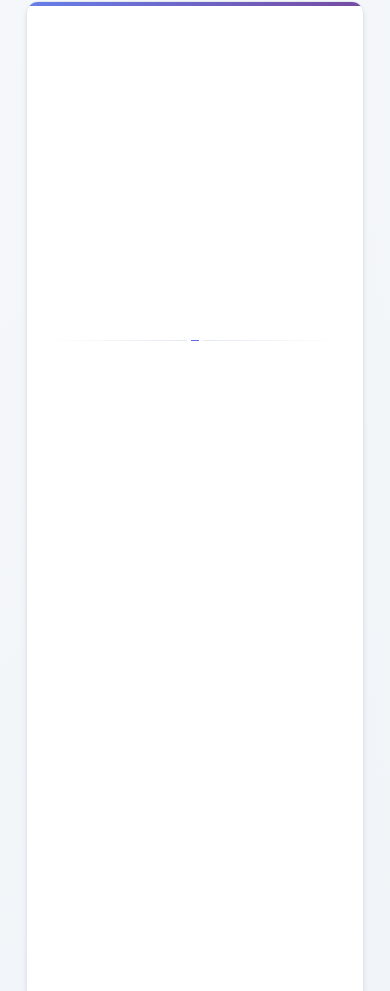
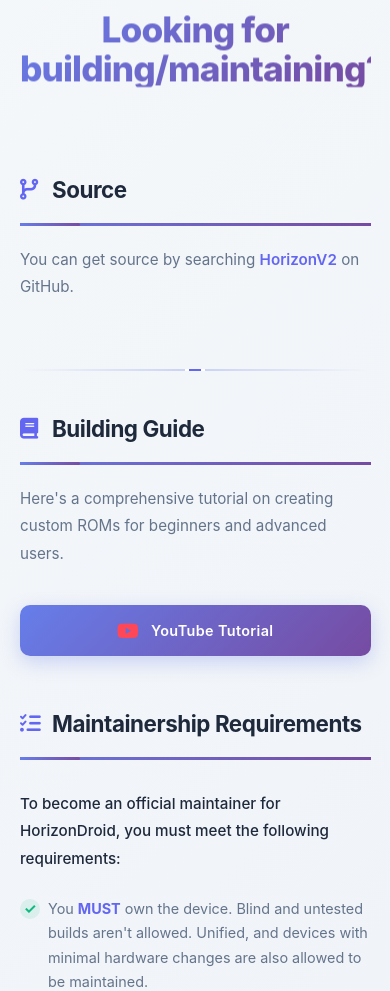
Before and after one commit to SheoranPranshu/test01, a React (Vite) app: page /build in a window 390 px wide. Shown: the part 1009-2000 px from the top of the page. Built offline with nearby package versions, Linux system fonts and the light colour scheme.

Commit message:
build page 02

```diff
--- a/src/components/css/Build.css
+++ b/src/components/css/Build.css
@@ -1,63 +1,58 @@
 .build-content {
     max-width: 900px;
     margin: 0 auto;
-    background: var(--card-bg);
-    border-radius: 20px;
-    padding: 50px;
-    backdrop-filter: blur(20px);
-    border: 1px solid var(--border-color);
-    box-shadow: var(--card-shadow);
-    position: relative;
-    overflow: hidden;
-}
-
-.build-content::before {
-    content: '';
-    position: absolute;
-    top: 0;
-    left: 0;
-    right: 0;
-    height: 4px;
-    background: var(--gradient-purple);
-    border-radius: 20px 20px 0 0;
+    padding: 40px 20px;
 }
 
 .build-section {
-    margin-bottom: 50px;
+    margin-bottom: 60px;
     animation: fadeInUp 0.6s ease-out;
     will-change: opacity, transform;
 }
 
 .build-section h1 {
-    font-size: 2.75rem;
-    margin-bottom: 40px;
-    background: var(--gradient-purple);
+    font-size: 3rem;
+    margin-bottom: 50px;
+    background: linear-gradient(135deg, #667eea 0%, #764ba2 100%);
     -webkit-background-clip: text;
     -webkit-text-fill-color: transparent;
     background-clip: text;
     text-align: center;
-    font-weight: 700;
+    font-weight: 800;
     letter-spacing: -0.025em;
-    line-height: 1.2;
+    line-height: 1.1;
 }
 
 .build-section h2 {
-    font-size: 1.5rem;
-    margin-bottom: 24px;
+    font-size: 2rem;
+    margin-bottom: 30px;
     color: var(--text-primary);
     display: flex;
     align-items: center;
-    gap: 12px;
-    font-weight: 600;
-    letter-spacing: -0.01em;
-    padding-bottom: 12px;
-    border-bottom: 2px solid var(--border-color-light);
+    gap: 15px;
+    font-weight: 700;
+    letter-spacing: -0.02em;
+    padding-bottom: 15px;
+    border-bottom: 3px solid transparent;
+    border-image: linear-gradient(135deg, #667eea 0%, #764ba2 100%) 1;
+    position: relative;
+}
+
+.build-section h2::after {
+    content: '';
+    position: absolute;
+    bottom: -3px;
+    left: 0;
+    width: 60px;
+    height: 3px;
+    background: linear-gradient(135deg, #667eea 0%, #764ba2 100%);
+    border-radius: 2px;
 }
 
 .build-section h2 i {
     color: var(--primary);
-    font-size: 1.25rem;
-    min-width: 20px;
+    font-size: 1.5rem;
+    min-width: 24px;
     transition: var(--transition);
 }
 
@@ -67,10 +62,11 @@
 }
 
 .build-section p {
-    line-height: 1.7;
-    margin-bottom: 18px;
+    line-height: 1.8;
+    margin-bottom: 25px;
     color: var(--text-secondary);
-    font-size: 1rem;
+    font-size: 1.1rem;
+    max-width: 800px;
 }
 
 .build-section a:not(.btn) {
@@ -88,7 +84,7 @@
     left: 0;
     width: 0;
     height: 2px;
-    background: var(--gradient-purple);
+    background: linear-gradient(135deg, #667eea 0%, #764ba2 100%);
     transition: var(--transition);
 }
 
@@ -101,79 +97,67 @@
 }
 
 .build-section ul {
-    margin: 20px 0 20px 0;
+    margin: 30px 0;
     padding-left: 0;
     list-style: none;
+    max-width: 800px;
 }
 
 .build-section li {
-    margin-bottom: 16px;
-    line-height: 1.6;
+    margin-bottom: 20px;
+    line-height: 1.7;
     color: var(--text-secondary);
-    padding-left: 28px;
+    padding-left: 35px;
     position: relative;
     transition: var(--transition-fast);
+    font-size: 1rem;
 }
 
 .build-section li::before {
     content: '✓';
     position: absolute;
     left: 0;
-    top: 0;
+    top: 2px;
     color: var(--success);
     font-weight: bold;
-    font-size: 1.1rem;
+    font-size: 1.2rem;
+    width: 20px;
+    height: 20px;
+    border-radius: 50%;
+    background: rgba(16, 185, 129, 0.1);
+    display: flex;
+    align-items: center;
+    justify-content: center;
+    font-size: 0.9rem;
 }
 
 .build-section li:hover {
     color: var(--text-primary);
-    transform: translateX(4px);
+    transform: translateX(8px);
 }
 
 .build-section li b {
     color: var(--primary);
-    font-weight: 600;
+    font-weight: 700;
 }
 
 .requirements-box {
-    background: linear-gradient(135deg, rgba(248, 250, 252, 0.8) 0%, rgba(241, 245, 249, 0.9) 100%);
-    padding: 32px;
-    border-radius: 16px;
-    margin-top: 20px;
-    border: 1px solid var(--border-color);
-    box-shadow: 0 2px 10px rgba(0, 0, 0, 0.05);
-    position: relative;
-    transition: var(--transition);
+    margin-top: 30px;
+    padding: 0;
 }
 
-.requirements-box::before {
-    content: '';
-    position: absolute;
-    top: 0;
-    left: 0;
-    width: 100%;
-    height: 100%;
-    background: linear-gradient(135deg, rgba(102, 126, 234, 0.05) 0%, rgba(139, 92, 246, 0.05) 100%);
-    border-radius: 16px;
-    opacity: 0;
-    transition: var(--transition);
-}
-
-.requirements-box:hover::before {
-    opacity: 1;
-}
-
-.requirements-box:hover {
-    transform: translateY(-2px);
-    box-shadow: 0 8px 25px rgba(0, 0, 0, 0.1);
-    border-color: var(--primary);
+.requirements-box p {
+    font-size: 1.1rem;
+    color: var(--text-primary);
+    margin-bottom: 30px;
+    font-weight: 500;
 }
 
 .build-content hr {
     border: none;
-    height: 1px;
-    background: linear-gradient(to right, transparent, var(--border-color), transparent);
-    margin: 40px 0;
+    height: 2px;
+    background: linear-gradient(to right, transparent, rgba(102, 126, 234, 0.3), transparent);
+    margin: 60px 0;
     position: relative;
 }
 
@@ -183,8 +167,8 @@
     left: 50%;
     top: 50%;
     transform: translate(-50%, -50%);
-    width: 8px;
-    height: 8px;
+    width: 12px;
+    height: 12px;
     background: var(--primary);
     border-radius: 50%;
     box-shadow: 0 0 0 4px var(--bg-primary);
@@ -193,19 +177,19 @@
 .build-section .btn {
     display: inline-flex;
     align-items: center;
-    gap: 10px;
-    background: var(--gradient-purple);
+    gap: 12px;
+    background: linear-gradient(135deg, #667eea 0%, #764ba2 100%);
     color: white;
-    padding: 16px 32px;
+    padding: 18px 36px;
     border-radius: 12px;
     text-decoration: none;
     font-weight: 600;
-    font-size: 0.95rem;
+    font-size: 1rem;
     transition: var(--transition);
     border: none;
     cursor: pointer;
-    box-shadow: 0 4px 15px rgba(102, 126, 234, 0.3);
-    margin-top: 20px;
+    box-shadow: 0 6px 20px rgba(102, 126, 234, 0.3);
+    margin-top: 25px;
     position: relative;
     overflow: hidden;
     text-transform: none;
@@ -224,10 +208,10 @@
 }
 
 .build-section .btn:hover {
-    transform: translateY(-3px);
-    box-shadow: 0 8px 25px rgba(102, 126, 234, 0.4);
+    transform: translateY(-4px);
+    box-shadow: 0 10px 30px rgba(102, 126, 234, 0.4);
     text-decoration: none;
-    background: var(--gradient-purple-hover);
+    background: linear-gradient(135deg, #764ba2 0%, #667eea 100%);
 }
 
 .build-section .btn:hover::before {
@@ -235,107 +219,110 @@
 }
 
 .build-section .btn:active {
-    transform: translateY(-1px);
+    transform: translateY(-2px);
     transition: var(--transition-fast);
 }
 
 .build-section .btn i.fab.fa-youtube {
     color: #ff4757;
-    font-size: 1.1rem;
+    font-size: 1.2rem;
 }
 
 .build-section .btn i.fas.fa-file-alt {
     color: white;
-    font-size: 1rem;
+    font-size: 1.1rem;
 }
 
 @media (max-width: 768px) {
     .build-content {
-        padding: 32px 24px;
-        margin: 20px;
-        border-radius: 16px;
-        max-width: calc(100vw - 40px);
+        padding: 30px 15px;
     }
 
     .build-section {
-        margin-bottom: 40px;
+        margin-bottom: 50px;
     }
 
     .build-section h1 {
-        font-size: 2.25rem;
-        margin-bottom: 30px;
+        font-size: 2.5rem;
+        margin-bottom: 40px;
         line-height: 1.1;
     }
 
     .build-section h2 {
-        font-size: 1.35rem;
+        font-size: 1.6rem;
         flex-wrap: wrap;
-        gap: 8px;
+        gap: 10px;
+        margin-bottom: 25px;
+    }
+
+    .build-section p {
+        font-size: 1rem;
+        margin-bottom: 20px;
     }
 
     .build-section ul {
-        margin: 16px 0 16px 0;
+        margin: 25px 0;
     }
 
     .build-section li {
-        margin-bottom: 14px;
-        padding-left: 24px;
+        margin-bottom: 18px;
+        padding-left: 30px;
+        font-size: 0.95rem;
     }
 
-    .requirements-box {
-        padding: 24px;
-        margin-top: 16px;
-        border-radius: 12px;
+    .build-section .btn {
+        padding: 16px 28px;
+        font-size: 0.95rem;
+        width: 100%;
+        justify-content: center;
+        margin-top: 20px;
+    }
+
+    .build-content hr {
+        margin: 50px 0;
+    }
+}
+
+@media (max-width: 480px) {
+    .build-content {
+        padding: 25px 10px;
+    }
+
+    .build-section h1 {
+        font-size: 2.2rem;
+        line-height: 1.1;
+        margin-bottom: 35px;
+    }
+
+    .build-section h2 {
+        font-size: 1.4rem;
+        gap: 8px;
+        margin-bottom: 20px;
+    }
+
+    .build-section h2 i {
+        font-size: 1.3rem;
+    }
+
+    .build-section p {
+        font-size: 0.95rem;
+        margin-bottom: 18px;
+    }
+
+    .build-section li {
+        font-size: 0.9rem;
+        padding-left: 28px;
+        margin-bottom: 16px;
     }
 
     .build-section .btn {
         padding: 14px 24px;
         font-size: 0.9rem;
-        width: 100%;
-        justify-content: center;
-    }
-}
-
-@media (max-width: 480px) {
-    .build-content {
-        padding: 24px 20px;
-        margin: 16px;
-        border-radius: 12px;
-    }
-
-    .build-section h1 {
-        font-size: 2rem;
-        line-height: 1.1;
-        margin-bottom: 24px;
-    }
-
-    .build-section h2 {
-        font-size: 1.25rem;
-        gap: 6px;
-    }
-
-    .build-section h2 i {
-        font-size: 1.1rem;
-    }
-
-    .requirements-box {
-        padding: 20px;
         border-radius: 10px;
     }
 
-    .build-section .btn {
-        padding: 12px 20px;
-        font-size: 0.85rem;
-        border-radius: 10px;
-    }
-
-    .build-section p {
-        font-size: 0.95rem;
-    }
-
-    .build-section li {
-        font-size: 0.95rem;
-        padding-left: 22px;
+    .build-content hr {
+        margin: 40px 0;
     }
 }
 
@@ -345,10 +332,6 @@
 }
 
 .build-section {
-    contain: layout style;
-}
-
-.requirements-box {
     contain: layout style;
 }
 
@@ -363,15 +346,6 @@
     transition: var(--transition);
 }
 
-@keyframes pulse-loading {
-    0%, 100% {
-        opacity: 1;
-    }
-    50% {
-        opacity: 0.5;
-    }
+.fade-in, .slide-in-right {
+    animation: fadeInUp 0.8s ease-out forwards;
 }
-
-.build-content.loading {
-    animation: pulse-loading 1.5s infinite;
-}
--- a/src/components/css/style.css
+++ b/src/components/css/style.css
@@ -2,8 +2,6 @@
     --primary: #6366f1;
     --secondary: #8b5cf6;
     --accent: #06b6d4;
-    --dark: #1e293b;
-    --light: #ffffff;
     --text-primary: #1e293b;
     --text-secondary: #64748b;
     --success: #10b981;
@@ -11,10 +9,6 @@
     --danger: #ef4444;
     --bg-primary: #ffffff;
     --bg-secondary: #f8fafc;
-    --bg-gradient: linear-gradient(135deg, #f8fafc 0%, #e2e8f0 100%);
-    --card-bg: rgba(255, 255, 255, 0.95);
-    --card-shadow: 0 4px 6px -1px rgba(0, 0, 0, 0.1), 0 2px 4px -1px rgba(0, 0, 0, 0.06);
-    --card-shadow-hover: 0 20px 25px -5px rgba(0, 0, 0, 0.1), 0 10px 10px -5px rgba(0, 0, 0, 0.04);
     --border-color: #e2e8f0;
     --border-color-light: #f1f5f9;
     --transition: all 0.3s cubic-bezier(0.4, 0, 0.2, 1);
@@ -23,6 +17,16 @@
     --navbar-height: 70px;
     --gradient-purple: linear-gradient(135deg, #667eea 0%, #764ba2 100%);
     --gradient-purple-hover: linear-gradient(135deg, #764ba2 0%, #667eea 100%);
+
+    --dark: #1e293b;
+    --light: #ffffff;
+    --card-bg: rgba(255, 255, 255, 0.95);
+    --light-card-bg: rgba(255, 255, 255, 0.95);
+    --light-text: #1e293b;
+    --light-secondary: #64748b;
+    --sidebar-bg: linear-gradient(180deg, #6a1b9a, #9c27b0, #ba68c8);
+    --navbar-bg: rgba(30, 30, 46, 0.8);
+    --navbar-light-bg: rgba(255, 255, 255, 0.9);
 }
 
 * {
@@ -33,7 +37,7 @@
 
 body {
     font-family: 'Inter', -apple-system, BlinkMacSystemFont, 'Segoe UI', Roboto, sans-serif;
-    background: var(--bg-gradient);
+    background: linear-gradient(135deg, #f8fafc 0%, #e2e8f0 100%);
     color: var(--text-primary);
     min-height: 100vh;
     line-height: 1.6;
@@ -42,9 +46,15 @@ body {
     transition: var(--transition);
 }
 
+body.light-theme {
+    background: linear-gradient(135deg, #f8fafc 0%, #e2e8f0 100%);
+    color: var(--text-primary);
+}
+
 h1, h2, h3, h4, h5, h6 {
     font-weight: 600;
     letter-spacing: -0.025em;
+    color: var(--text-primary);
 }
 
 .container {
@@ -76,6 +86,10 @@ h1, h2, h3, h4, h5, h6 {
     letter-spacing: -0.025em;
 }
 
+body.light-theme .section-title {
+    color: var(--text-primary);
+}
+
 .section-title::after {
     content: "";
     position: absolute;
@@ -94,7 +108,7 @@ h1, h2, h3, h4, h5, h6 {
     justify-content: center;
     gap: 8px;
     background: var(--gradient-purple);
-    color: white;
+    color: white !important;
     padding: 14px 32px;
     border-radius: 12px;
     text-decoration: none;
@@ -126,6 +140,7 @@ h1, h2, h3, h4, h5, h6 {
     box-shadow: 0 8px 25px rgba(102, 126, 234, 0.4);
     background: var(--gradient-purple-hover);
     text-decoration: none;
+    color: white !important;
 }
 
 .btn:hover::before {
--- a/src/pages/Build.jsx
+++ b/src/pages/Build.jsx
@@ -1,41 +1,15 @@
-import React, { useEffect, useRef, useState } from 'react';
+import React, { useEffect } from 'react';
 import '../components/css/Build.css';
 
 const Build = () => {
-    const [isVisible, setIsVisible] = useState({});
-    const observerRef = useRef(null);
-
     useEffect(() => {
-        observerRef.current = new IntersectionObserver(
-            (entries) => {
-                entries.forEach((entry) => {
-                    if (entry.isIntersecting) {
-                        setIsVisible(prev => ({
-                            ...prev,
-                            [entry.target.id]: true
-                        }));
-                    }
-                });
-            },
-            {
-                threshold: 0.1,
-                rootMargin: '50px'
-            }
-        );
-
         const sections = document.querySelectorAll('.build-section');
         sections.forEach((section, index) => {
-            section.id = `build-section-${index}`;
-            if (observerRef.current) {
-                observerRef.current.observe(section);
-            }
+            setTimeout(() => {
+                section.style.opacity = '1';
+                section.style.transform = 'translateY(0)';
+            }, index * 100);
         });
-
-        return () => {
-            if (observerRef.current) {
-                observerRef.current.disconnect();
-            }
-        };
     }, []);
 
     return (
@@ -45,14 +19,14 @@ const Build = () => {
                     <div className="build-content">
 
                         {/* Header Section */}
-                        <div className="build-section fade-in">
+                        <div className="build-section">
                             <h1>Looking for building/maintaining?</h1>
                         </div>
 
                         {/* Source Section */}
-                        <div className="build-section slide-in-right">
+                        <div className="build-section">
                             <h2>
-                                <i className="fas fa-code-branch icon-shimmer"></i> Source
+                                <i className="fas fa-code-branch"></i> Source
                             </h2>
                             <p>
                                 You can get source by searching <b>
@@ -70,9 +44,9 @@ const Build = () => {
                         <hr />
 
                         {/* Building Guide Section */}
-                        <div className="build-section fade-in">
+                        <div className="build-section">
                             <h2>
-                                <i className="fas fa-book icon-bounce"></i> Building Guide
+                                <i className="fas fa-book"></i> Building Guide
                             </h2>
                             <p>Here's a comprehensive tutorial on creating custom ROMs for beginners and advanced users.</p>
                             <a
@@ -86,9 +60,9 @@ const Build = () => {
                         </div>
 
                         {/* Maintainership Requirements */}
-                        <div className="build-section slide-in-right">
+                        <div className="build-section">
                             <h2>
-                                <i className="fas fa-tasks icon-shimmer"></i> Maintainership Requirements
+                                <i className="fas fa-tasks"></i> Maintainership Requirements
                             </h2>
                             <div className="requirements-box">
                                 <p>To become an official maintainer for HorizonDroid, you must meet the following requirements:</p>
@@ -107,11 +81,12 @@ const Build = () => {
                         </div>
 
                         {/* Device Requirements */}
-                        <div className="build-section fade-in">
+                        <div className="build-section">
                             <h2>
-                                <i className="fas fa-mobile-alt icon-bounce"></i> Device Requirements
+                                <i className="fas fa-mobile-alt"></i> Device Requirements
                             </h2>
                             <div className="requirements-box">
+                                <p>All devices must meet these technical requirements:</p>
                                 <ul>
                                     <li>All devices <b>MUST</b> support audio playback for media content.</li>
                                     <li>Phones <b>MUST</b> support in-call audio.</li>
@@ -162,9 +137,9 @@ const Build = () => {
                         </div>
 
                         {/* Application Section */}
-                        <div className="build-section slide-in-right">
+                        <div className="build-section">
                             <h2>
-                                <i className="fas fa-check-circle icon-shimmer"></i> Eligible?
+                                <i className="fas fa-check-circle"></i> Eligible?
                             </h2>
                             <p>If you meet all the requirements, you can apply to become an official maintainer.</p>
                             <a
```
